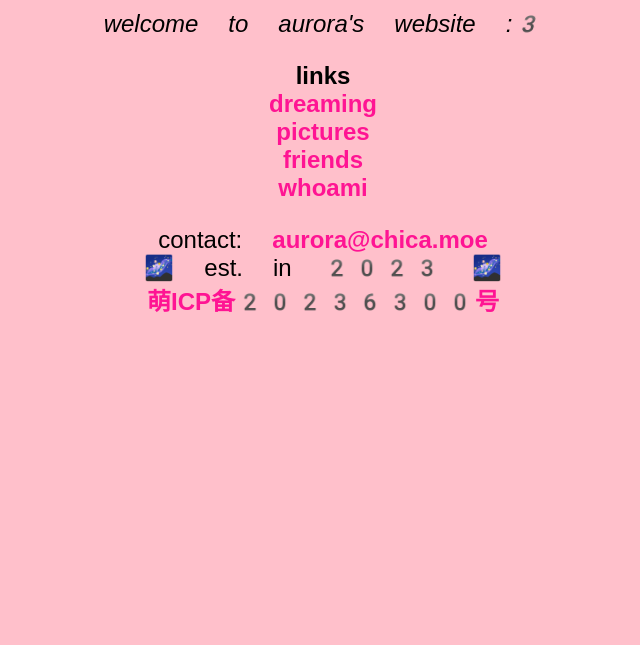
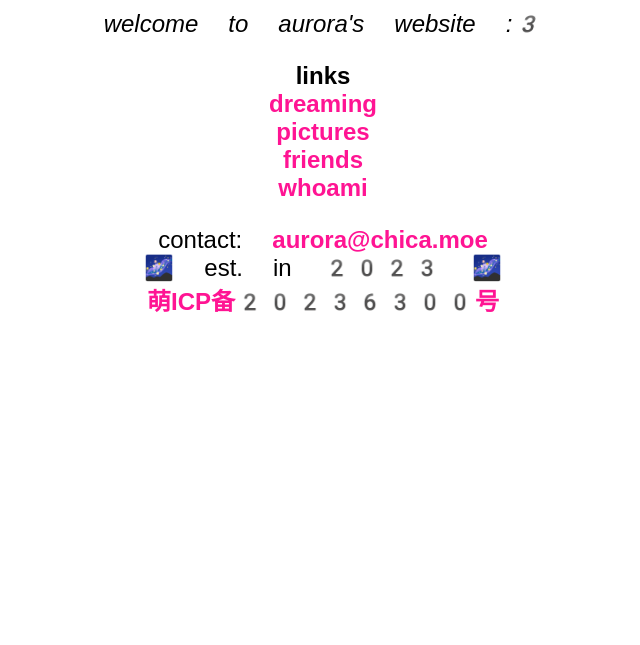
Before and after one commit to chica-moe/chica.moe, a plain HTML site: page index.html in a window 1280 px wide. Shown: the part 155-800 px from the top of the page, without its empty margins (317-957 px from the left). Drawn offline with Linux system fonts and the light colour scheme; a web font is replaced by a local one.

Commit message:
Remove pink background from style.css

```diff
--- a/css/style.css
+++ b/css/style.css
@@ -26,11 +26,6 @@ a {
 	text-decoration: none;
 }
 
-/* makes the background pink */
-body {
-	background-color: pink;
-}
-
 /* font sizes for the different tags */
 h1 {
 	font-size: 2.5em;
```
